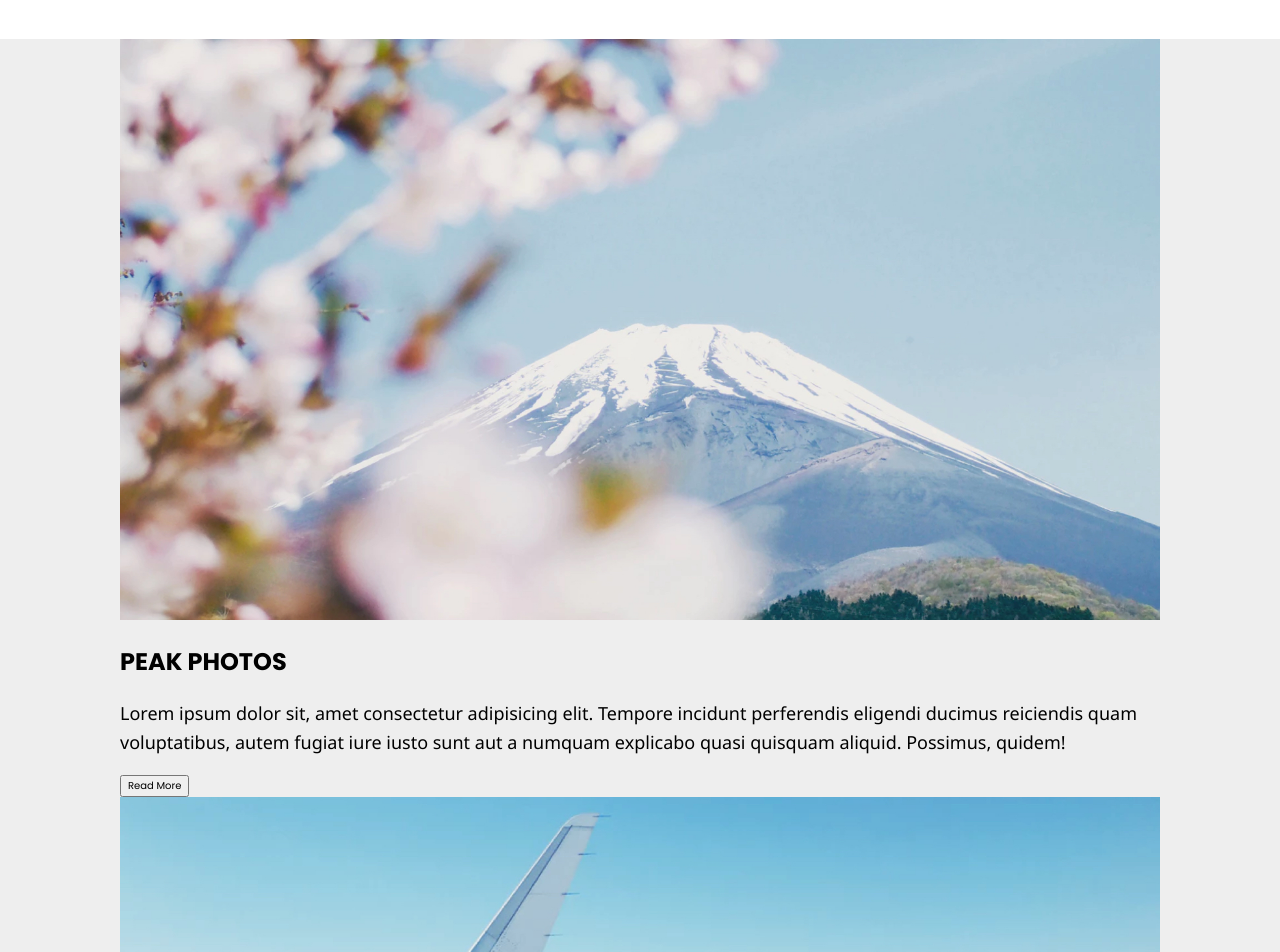
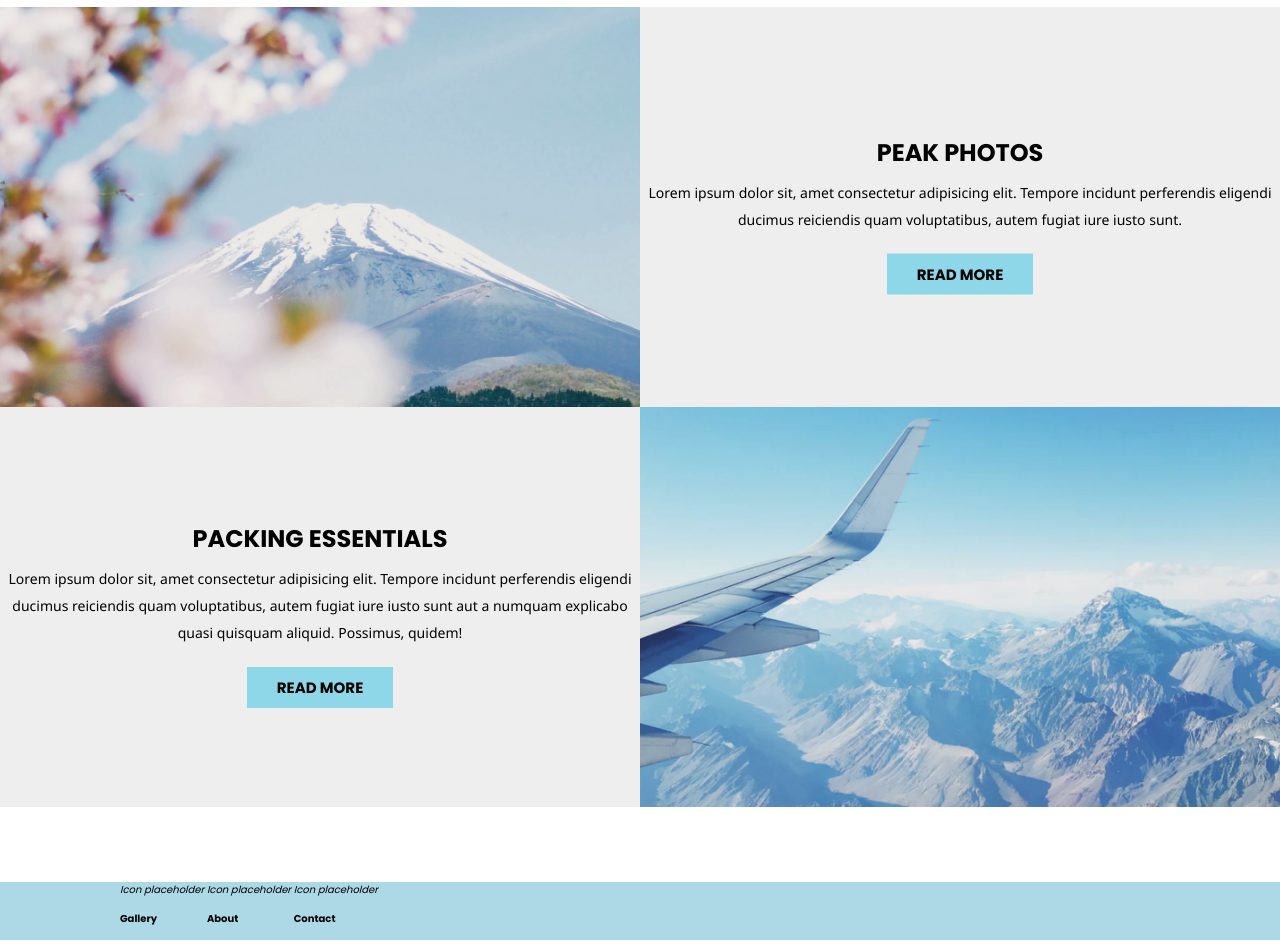
Before and after one commit to arontolentino/aron-tolentino-project-one, a plain HTML site: page index.html in a window 1280 px wide. Shown: the part 1080-2032 px from the top of the page. Drawn offline with Linux system fonts and the light colour scheme.

Commit message:
Style features section

```diff
--- a/index.html
+++ b/index.html
@@ -19,12 +19,13 @@
 		<link rel="stylesheet" href="styles.css" />
 		<title>Summit</title>
 	</head>
+
 	<body>
 		<header>
 			<div class="wrapper">
 				<nav class="clearfix">
 					<a href="" class="logo">Summit</a>
-					<ul class="navItems">
+					<ul class="nav-items">
 						<li><a href="">Home</a></li>
 						<li><a href="">About</a></li>
 						<li><a href="">Blog</a></li>
@@ -33,7 +34,7 @@
 				</nav>
 
 				<div class="hero">
-					<h1>Welcome to <span class="heroHighlight">Summit</span></h1>
+					<h1>Welcome to <span class="hero-highlight">Summit</span></h1>
 				</div>
 
 				<div class="social">
@@ -60,7 +61,7 @@
 		<main>
 			<section class="about">
 				<div class="wrapper">
-					<div class="aboutContent">
+					<div class="about-content">
 						<h2>About Summit</h2>
 						<p>
 							Lorem ipsum, dolor sit amet consectetur adipisicing elit.
@@ -74,27 +75,25 @@
 			</section>
 
 			<section class="features">
-				<div class="wrapper">
-					<div class="featureRight">
-						<div class="featureImage">
-							<img src="./assets/asset-2.jpg" alt="" />
-						</div>
-						<div class="featureContent">
+				<div class="feature-right clearfix">
+					<div class="feature-image"></div>
+					<div class="feature-content">
+						<div class="content-image">
 							<h3>Peak Photos</h3>
 							<p>
 								Lorem ipsum dolor sit, amet consectetur adipisicing elit.
 								Tempore incidunt perferendis eligendi ducimus reiciendis quam
-								voluptatibus, autem fugiat iure iusto sunt aut a numquam
-								explicabo quasi quisquam aliquid. Possimus, quidem!
+								voluptatibus, autem fugiat iure iusto sunt.
 							</p>
-							<button>Read More</button>
+							<a class="btn">Read More</a>
 						</div>
 					</div>
-					<div class="featureLeft">
-						<div class="featureImage">
-							<img src="./assets/asset-3.jpg" alt="" />
 				</div>
-						<div class="featureContent">
+
+				<div class="feature-left clearfix">
+					<div class="feature-image"></div>
+					<div class="feature-content">
+						<div class="feature-content-wrapper">
 							<h3>Packing Essentials</h3>
 							<p>
 								Lorem ipsum dolor sit, amet consectetur adipisicing elit.
@@ -102,33 +101,35 @@
 								voluptatibus, autem fugiat iure iusto sunt aut a numquam
 								explicabo quasi quisquam aliquid. Possimus, quidem!
 							</p>
-							<button>Read More</button>
+							<a class="btn">Read More</a>
 						</div>
 					</div>
 				</div>
 			</section>
 
-			<section class="pageLinks">
-				<div class="pageLink">
-					<i></i>
+			<section class="page-links">
+				<div class="wrapper">
+					<div class="page-link">
+						<i>Icon placeholder</i>
 						<h4>Gallery</h4>
 					</div>
-				<div class="pageLink">
-					<i></i>
+					<div class="page-link">
+						<i>Icon placeholder</i>
 						<h4>About</h4>
 					</div>
-				<div class="pageLink">
-					<i></i>
+					<div class="page-link">
+						<i>Icon placeholder</i>
 						<h4>Contact</h4>
+					</div>
 				</div>
 			</section>
 
-			<section class="aboutMe">
+			<section class="about-me">
 				<div class="wrapper">
-					<div class="aboutMeImage">
+					<div class="about-me-image">
 						<img src="./assets/asset-7.png" alt="" />
 					</div>
-					<div class="aboutMeContent">
+					<div class="about-me-content">
 						<h2>About Me</h2>
 						<p>
 							Lorem ipsum dolor sit amet consectetur adipisicing elit. Non, enim
@@ -153,16 +154,16 @@
 		</main>
 
 		<footer>
-			<div class="topFooter">
+			<div class="top-footer">
 				<div class="newsletter">
-					<h5 class="footerHeader">Stay Updated</h5>
+					<h5 class="footer-header">Stay Updated</h5>
 					<p>Subscribe to our newsletter for updates</p>
 					<input type="text" />
 					<button>Subscribe</button>
 				</div>
 
 				<div class="contact">
-					<h5 class="footerHeader">Contact</h5>
+					<h5 class="footer-header">Contact</h5>
 					<ul>
 						<li>info@email.com</li>
 						<li>123-456-7890</li>
@@ -170,7 +171,7 @@
 					</ul>
 				</div>
 				<div class="pages">
-					<h5 class="footerHeader">Contact</h5>
+					<h5 class="footer-header">Contact</h5>
 					<ul>
 						<li>Home</li>
 						<li>About</li>
@@ -178,8 +179,8 @@
 						<li>Contact</li>
 					</ul>
 				</div>
-				<div class="recentPosts">
-					<h5 class="footerHeader">Recent Posts</h5>
+				<div class="recent-posts">
+					<h5 class="footer-header">Recent Posts</h5>
 					<ul>
 						<li>Climbing Tips</li>
 						<li>Photography Guide</li>
@@ -188,7 +189,7 @@
 					</ul>
 				</div>
 			</div>
-			<div class="bottomFooter">
+			<div class="bottom-footer">
 				<p>Copyright 2018 HackerYou</p>
 			</div>
 		</footer>
--- a/styles.css
+++ b/styles.css
@@ -188,7 +188,7 @@ body {
 }
 
 img {
-	max-width: 100%;
+	width: 100%;
 }
 
 .wrapper {
@@ -200,20 +200,23 @@ img {
 
 h2 {
 	font-size: 3.2rem;
-	line-height: 2.6rem;
+	line-height: 0;
+	margin-bottom: 2.6rem;
 	text-transform: uppercase;
 }
 
 h3 {
 	font-size: 2.4rem;
-	line-height: 2.6rem;
+	line-height: 0;
+	margin-bottom: 2.6rem;
 	text-transform: uppercase;
 }
 
 p {
-	font-size: 1.8rem;
-	line-height: 2.9rem;
+	font-size: 1.4rem;
+	line-height: 2.7rem;
 	font-family: 'Noto Sans', sans-serif;
+	margin-bottom: 3rem;
 }
 
 .btn {
@@ -273,7 +276,7 @@ nav li {
 	transform: translate(-50%, -50%);
 }
 
-.heroHighlight {
+.hero-highlight {
 	display: block;
 	font-size: 10rem;
 }
@@ -306,11 +309,7 @@ nav li {
 	padding: 9rem 0;
 }
 
-.about p {
-	margin-bottom: 3rem;
-}
-
-.aboutContent {
+.about-content {
 	width: 70%;
 	margin: 0 auto;
 }
@@ -320,7 +319,75 @@ nav li {
 	background-color: #eee;
 }
 
-/* NAVIGATION */
+.feature-right,
+.feature-left {
+	height: 400px;
+}
+
+.content-wrapper {
+	width: 50%;
+	margin: 0 auto;
+}
+
+.feature-right .feature-image {
+	float: left;
+	width: 50%;
+	height: 100%;
+}
+
+.feature-right .feature-content {
+	text-align: center;
+	float: right;
+	width: 50%;
+	position: relative;
+	top: 50%;
+	transform: translateY(-50%);
+}
+
+.feature-right .content-wrapper {
+	max-width: 540px;
+}
+
+.feature-right .feature-image {
+	background: url(./assets/asset-2.jpg);
+	background-size: cover;
+	background-position: center;
+}
+
+.feature-left .feature-image {
+	background: url(./assets/asset-3.jpg);
+	background-size: cover;
+	background-position: center;
+}
+
+.feature-left .feature-content {
+	text-align: center;
+	float: left;
+	width: 50%;
+	position: relative;
+	top: 50%;
+	transform: translateY(-50%);
+}
+
+.feature-left .content-wrapper {
+	max-width: 540px;
+}
+
+.feature-left .feature-image {
+	float: right;
+	width: 50%;
+	height: 100%;
+}
+
+/* PAGE LINKS */
+.page-links {
+	margin: 75px auto;
+	background-color: lightblue;
+}
+
+.page-link {
+	display: inline-block;
+}
 
 /* GALLERY */
 
```
Also changed, not shown: 1 other file. Lines whose indentation alone changed are shown as unchanged.
